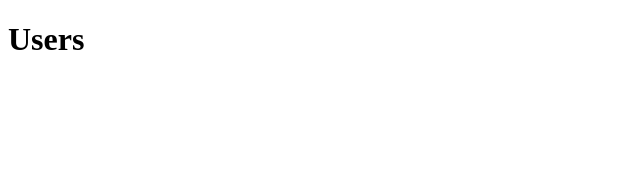
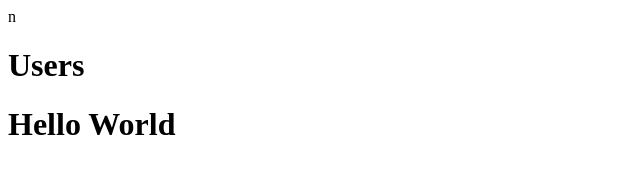
Before and after one commit to arman-185/cohort-collab, a plain HTML site: page index.html in a window 1280 px wide. Shown: the whole page, without its empty margins (0-640 px from the left). Drawn offline with Linux system fonts and the light colour scheme.

Commit message:
Hello world

```diff
--- a/index.html
+++ b/index.html
@@ -11,13 +11,12 @@
 
 <body>
 
-    <main class="container">
+    <main class="container">n
 
         <h1>Users</h1>
 
         <div id="users-container" class="users-container">
-            <!-- JavaScript will insert cards here -->
-        </div>
+           <h1>Hello World</h1>
 
     </main>
 
```
